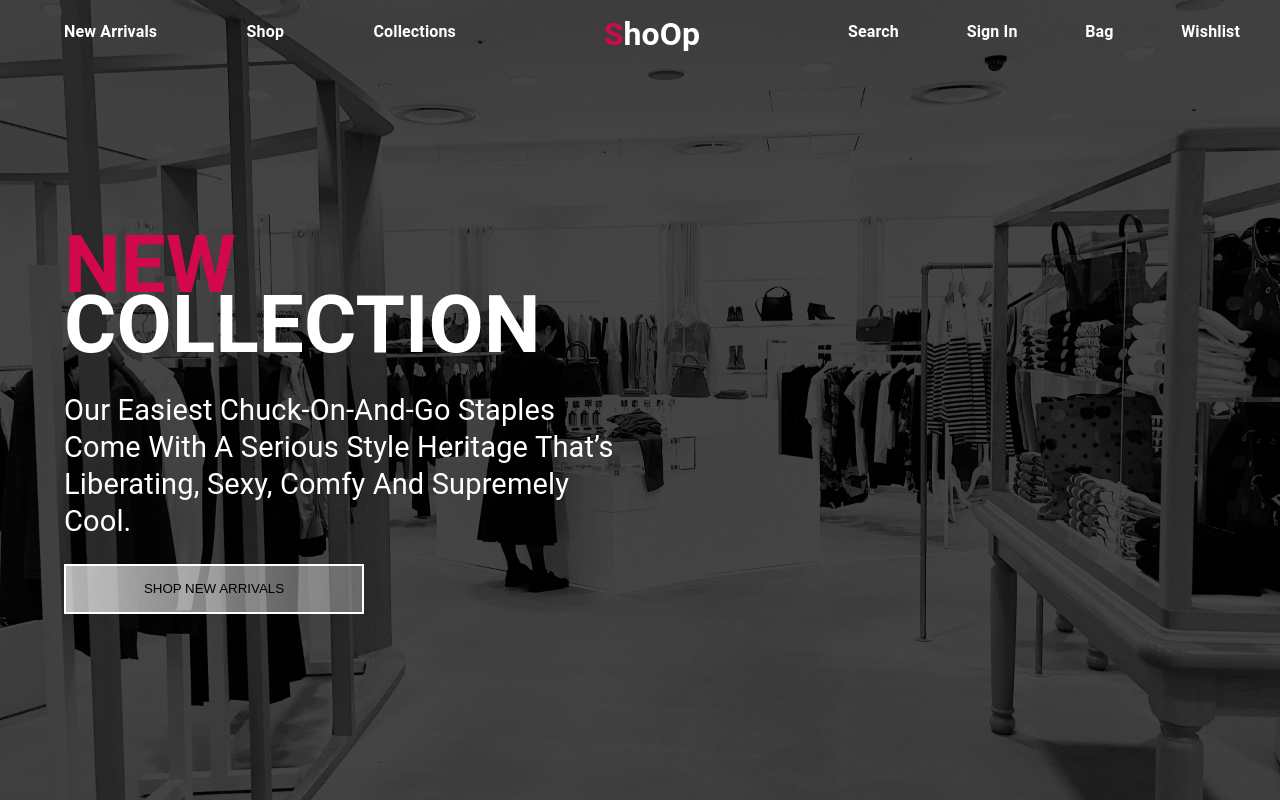
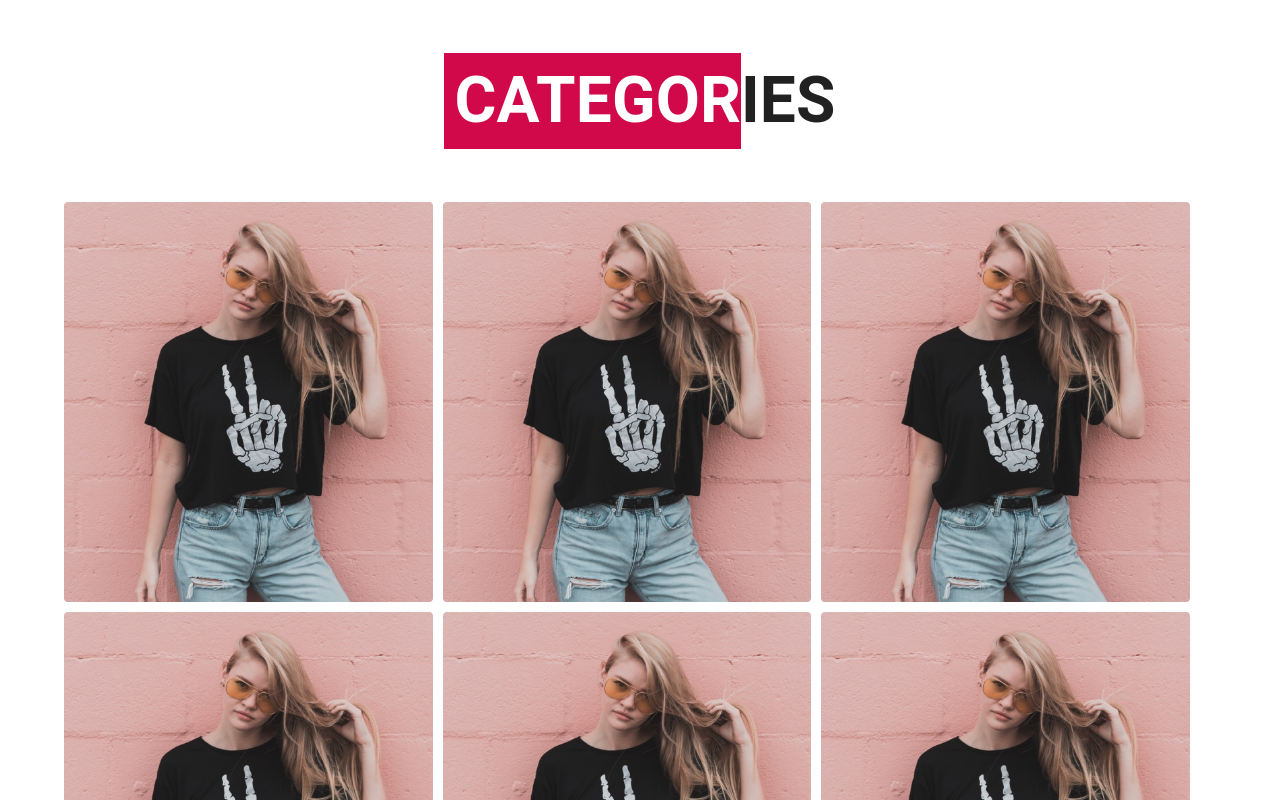
Before and after one commit to G-Gateway-React/ecommerce-MB, a React (Create React App) app: page / in a window 1280 px wide. Shown: the top 800 px of the page. Built offline with nearby package versions, Linux system fonts and the light colour scheme; a web font is replaced by a local one.

Commit message:
finish categories

```diff
--- a/src/components/categories/CategoriesPic.tsx
+++ b/src/components/categories/CategoriesPic.tsx
@@ -1,74 +1,22 @@
 import * as React from 'react';
-import ImageList from '@mui/material/ImageList';
-import ImageListItem from '@mui/material/ImageListItem';
+import { Container } from '@mui/system';
+import CategoryImage from '../categoryImages/CategoryImage';
+import {CategoryList, TypographyHeading} from './CategoriesPicStyle'
 
 const Categories= () => {
   return (
-    <ImageList sx={{ width: 500, height: 450 }} cols={3} rowHeight={164}>
-      {itemData.map((item) => (
-        <ImageListItem key={item.img}>
-          <img
-            src={`${item.img}?w=164&h=164&fit=crop&auto=format`}
-            srcSet={`${item.img}?w=164&h=164&fit=crop&auto=format&dpr=2 2x`}
-            alt={item.title}
-            loading="lazy"
-          />
-        </ImageListItem>
-      ))}
-    </ImageList>
+    <Container>
+      <TypographyHeading><span>CATEGOR</span>IES</TypographyHeading>
+      <CategoryList>
+        <CategoryImage />
+        <CategoryImage />
+        <CategoryImage />
+        <CategoryImage />
+        <CategoryImage />
+        <CategoryImage />
+      </CategoryList>
+    </Container>
   );
 }
 
 export default Categories;
-
-const itemData = [
-  {
-    img: 'https://images.unsplash.com/photo-1551963831-b3b1ca40c98e',
-    title: 'Breakfast',
-  },
-  {
-    img: 'https://images.unsplash.com/photo-1551782450-a2132b4ba21d',
-    title: 'Burger',
-  },
-  {
-    img: 'https://images.unsplash.com/photo-1522770179533-24471fcdba45',
-    title: 'Camera',
-  },
-  {
-    img: 'https://images.unsplash.com/photo-1444418776041-9c7e33cc5a9c',
-    title: 'Coffee',
-  },
-  {
-    img: 'https://images.unsplash.com/photo-1533827432537-70133748f5c8',
-    title: 'Hats',
-  },
-  {
-    img: 'https://images.unsplash.com/photo-1558642452-9d2a7deb7f62',
-    title: 'Honey',
-  },
-  {
-    img: 'https://images.unsplash.com/photo-1516802273409-68526ee1bdd6',
-    title: 'Basketball',
-  },
-  {
-    img: 'https://images.unsplash.com/photo-1518756131217-31eb79b20e8f',
-    title: 'Fern',
-  },
-  {
-    img: 'https://images.unsplash.com/photo-1597645587822-e99fa5d45d25',
-    title: 'Mushrooms',
-  },
-  {
-    img: 'https://images.unsplash.com/photo-1567306301408-9b74779a11af',
-    title: 'Tomato basil',
-  },
-  {
-    img: 'https://images.unsplash.com/photo-1471357674240-e1a485acb3e1',
-    title: 'Sea star',
-  },
-  {
-    img: 'https://images.unsplash.com/photo-1589118949245-7d38baf380d6',
-    title: 'Bike',
-  },
-
-];
--- a/src/components/categories/CategoriesPicStyle.js
+++ b/src/components/categories/CategoriesPicStyle.js
@@ -12,3 +12,22 @@ export const ImageList = styled.ul`
         text-transform: capitalize;
     }
 `
+
+export const CategoryList = styled.div`
+    display: flex;
+    flex-wrap: wrap;
+    gap: 10px;
+    margin-bottom: 50px
+`
+
+export const TypographyHeading= styled.h2`
+display: flex;
+justify-content: center;
+text-align: center;
+font-size: 64px;
+span{
+    background: #D1094B;
+    color: #fff;
+    padding: 0px 0 0px 10px;
+}
+`
--- /dev/null
+++ b/src/components/categoryImages/CategoryImage.tsx
@@ -0,0 +1,15 @@
+import React from 'react'
+import {ImageParent, Img, Button} from './styleCategroyImage'
+import Frame from '../../assets/frame2.png'
+
+const CategoryImage = () => {
+  return (
+    <ImageParent>
+        <div className='overlay'></div>
+        <Img src={Frame} />
+        <Button>top</Button>
+    </ImageParent>
+  )
+}
+
+export default CategoryImage
--- /dev/null
+++ b/src/components/categoryImages/styleCategroyImage.js
@@ -0,0 +1,55 @@
+import styled from '@emotion/styled'
+
+export const ImageParent = styled.div`
+    width: 32%;
+    position: relative;
+    height: 400px;
+    &:hover button{
+        visibility: visible;
+
+    }
+    .overlay{
+        transition: all .3s ease-in-out;
+        z-index: 2;
+    }
+
+    &:hover .overlay{
+        position: absolute;
+        top: 0;
+        left: 0;
+        width: 100%;
+        height: 100%;
+        background: rgba(0, 0, 0, .3);
+        z-index: 2;
+        border-radius: 4px
+    }
+
+`
+export const Img = styled.img`
+    width: 100%;
+    position: absolute;
+    height: 100%;
+    border-radius: 4px;
+    z-index: 1
+`
+
+export const Button = styled.button`
+    position: absolute;
+    background: none;
+    border: none;
+    outline: none;
+    color: #fff;
+    padding: 8px 20px;
+    font-size: 30px;
+    bottom: 30px;
+    display: flex;
+    justify-content: center;
+    visibility: hidden;
+    transition: all .3s ease-in-out;
+    width: 100%;
+    text-transform: uppercase;
+    font-weight: bold;
+    z-index: 3;
+
+
+`
--- a/src/pages/home/Home.tsx
+++ b/src/pages/home/Home.tsx
@@ -1,11 +1,13 @@
 import React from "react";
+import Categories from "../../components/categories/CategoriesPic";
 import Hero from "../../components/hero/Hero";
 
 
 const Home = () => {
   return (
     <section>
-        <Hero />
+        {/* <Hero /> */}
+        <Categories />
     </section>
   );
 };
```
Also changed, not shown: src/assets/frame2.png (added).
